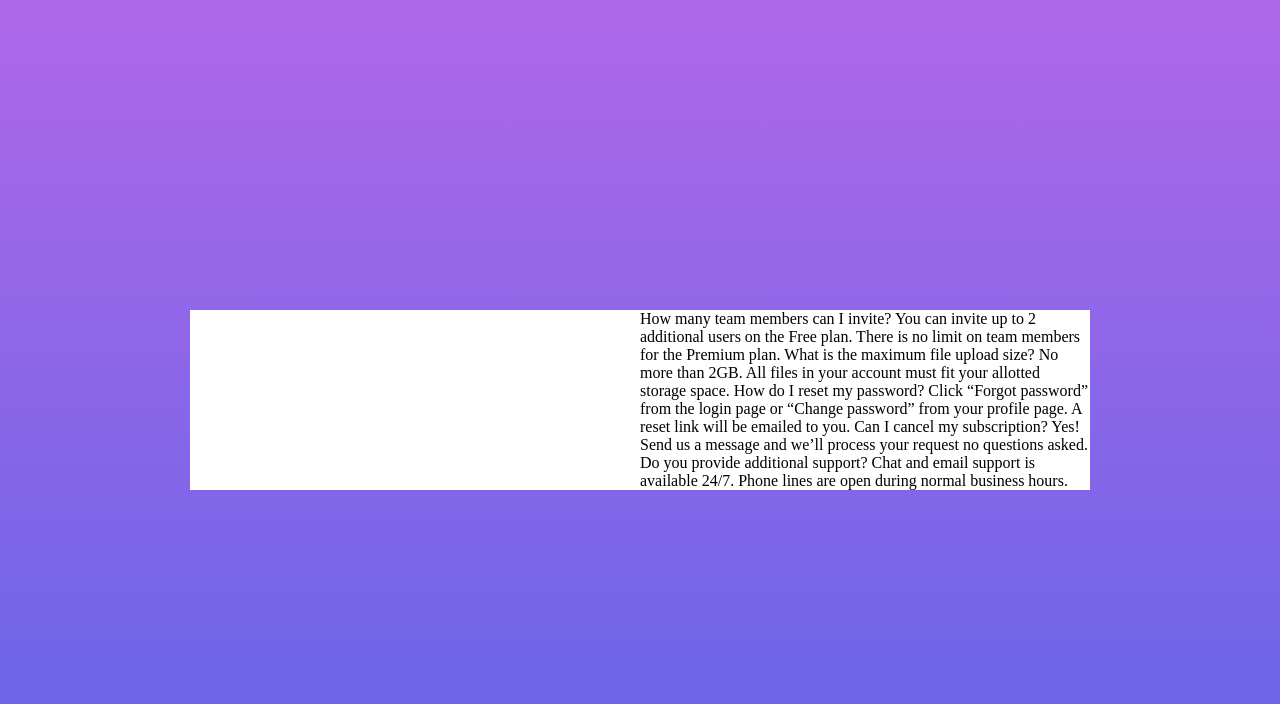
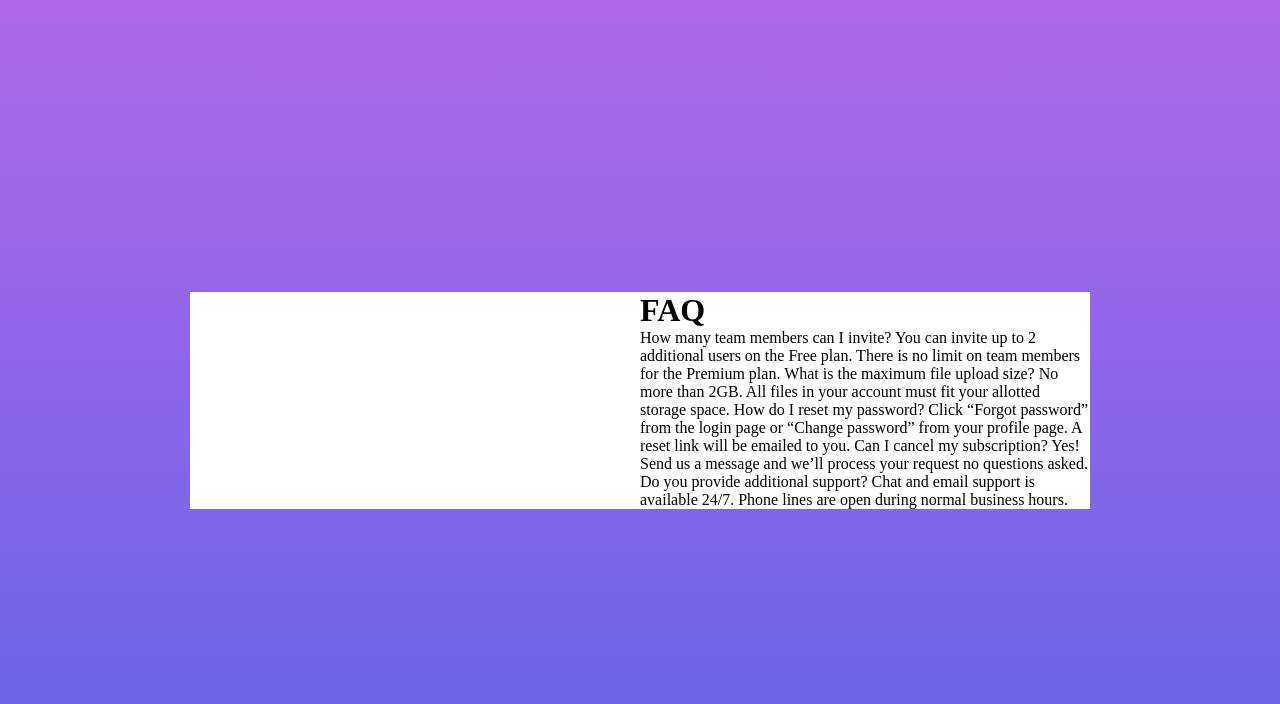
Before and after one commit to nkriedner/faq-accordion-card-challenge, a plain HTML site: page index.html in a window 1280 px wide. Drawn offline with Linux system fonts and the light colour scheme.

Commit message:
Add h1 heading for faq textcontent

```diff
--- a/index.html
+++ b/index.html
@@ -14,6 +14,7 @@
         <div class="card-container">
             <div class="illustration"></div>
             <div class="faq-text">
+                <h1>FAQ</h1>
                 How many team members can I invite? You can invite up to 2 additional users on the Free plan. There is
                 no limit on team members for the Premium plan. What is the maximum file upload size? No more than 2GB.
                 All files in your account must fit your allotted storage space. How do I reset my password? Click
```
